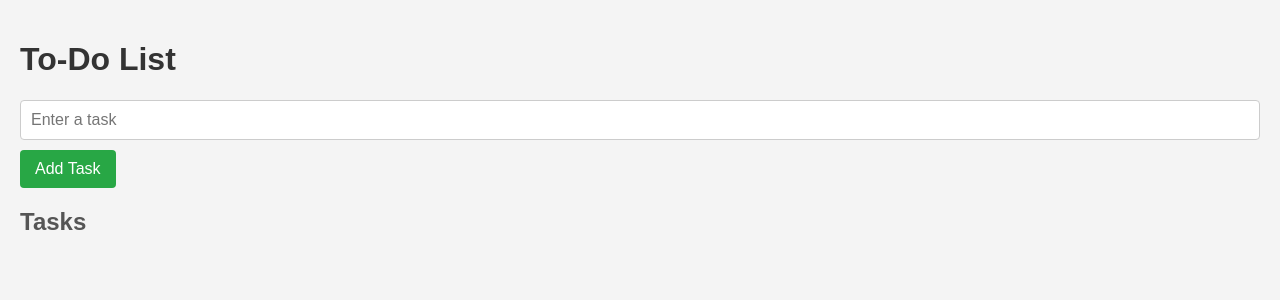
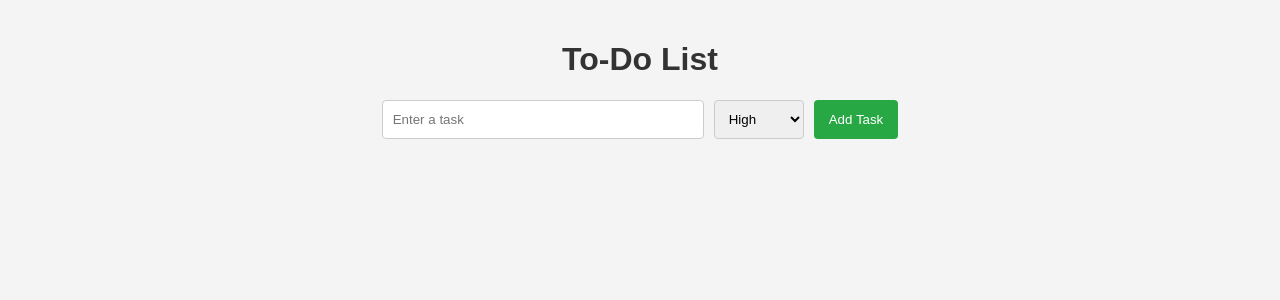
Before and after one commit to mirai-03/Simple-To-Do-List, a Flask app: page / in a window 1280 px wide. Shown: the top 300 px of the page. Run offline with Flask 3, Linux system fonts and the light colour scheme; data that the repository does not hold is empty.

Commit message:
Adding Priority to Task

```diff
--- a/app.py
+++ b/app.py
@@ -1,10 +1,17 @@
 from flask import Flask, jsonify, request, render_template
 from dataStructures import LinkedList, Queue
+import heapq
 
 app = Flask(__name__)
 
 task_list = LinkedList()
 priority_queue = Queue()
+
+priority_map = {
+    'high': 1,
+    'medium': 2,
+    'low': 3
+}
 
 @app.route('/')
 def home():
@@ -18,23 +25,23 @@ def get_tasks():
 @app.route('/tasks', methods=['POST'])
 def add_task():
     task = request.json.get('task')
-    if task:
-        task_list.add_task(task)
-        priority_queue.enqueue(task)  # Add to queue for prioritization
+    priority = request.json.get('priority')
+
+    if task and priority in priority_map:
+        task_list.add_task((task, priority))
+        priority_queue.enqueue((priority_map[priority], task))
         return jsonify({"message": "Task added!"}), 201
-    return jsonify({"error": "Task is required!"}), 400
+    return jsonify({"error": "Task and valid priority required!"}), 400
 
 @app.route('/tasks/<task>', methods=['DELETE'])
 def delete_task(task):
     task_list.remove_task(task)
+    priority_queue.remove_task(task)
     return jsonify({"message": "Task removed!"})
 
-@app.route('/prioritize', methods=['POST'])
-def prioritize_task():
-    if not priority_queue.is_empty():
-        highest_priority_task = priority_queue.dequeue()
-        return jsonify({"prioritized_task": highest_priority_task})
-    return jsonify({"message": "No tasks to prioritize!"}), 404
+@app.route('/prioritized-tasks', methods=['GET'])
+def get_prioritized_tasks():
+    return jsonify(priority_queue.get_tasks())
 
 if __name__ == '__main__':
     app.run(debug=True)
--- a/dataStructures.py
+++ b/dataStructures.py
@@ -1,64 +1,62 @@
-class Node:
-    def __init__(self, task):
-        self.task = task
-        self.next = None
+import heapq
 
 class LinkedList:
+    class Node:
+        def __init__(self, data):
+            self.data = data
+            self.next = None
+
     def __init__(self):
         self.head = None
-        self.tail = None
 
     def add_task(self, task):
-        new_node = Node(task)
+        new_node = self.Node(task)
         if not self.head:
             self.head = new_node
-            self.tail = new_node
         else:
-            self.tail.next = new_node
-            self.tail = new_node
+            current = self.head
+            while current.next:
+                current = current.next
+            current.next = new_node
 
     def remove_task(self, task):
         if not self.head:
-            return
-
-        if self.head.task == task:
+            return False
+        if self.head.data[0] == task:
             self.head = self.head.next
-            return
-
+            return True
         current = self.head
-        while current.next:
-            if current.next.task == task:
-                current.next = current.next.next
-                if not current.next:
-                    self.tail = current  # Update tail if needed
-                return
+        while current.next and current.next.data[0] != task:
             current = current.next
+        if current.next:
+            current.next = current.next.next
+            return True
+        return False
 
     def get_tasks(self):
         tasks = []
         current = self.head
         while current:
-            tasks.append(current.task)
+            tasks.append(current.data)
             current = current.next
         return tasks
 
+
 class Queue:
     def __init__(self):
-        self.items = []
+        self.queue = []
 
-    def enqueue(self, task):
-        self.items.append(task)
+    def enqueue(self, item):
+        heapq.heappush(self.queue, item)
 
     def dequeue(self):
-        if not self.is_empty():
-            return self.items.pop(0)
+        if self.queue:
+            return heapq.heappop(self.queue)
+        return None
 
-    def is_empty(self):
-        return len(self.items) == 0
-
-    def peek(self):
-        if not self.is_empty():
-            return self.items[0]
+    def remove_task(self, task):
+        self.queue = [item for item in self.queue if item[1] != task]
+        heapq.heapify(self.queue)
 
     def get_tasks(self):
-        return self.items
+        return sorted(self.queue)
--- a/static/style.css
+++ b/static/style.css
@@ -1,5 +1,3 @@
-/* styles.css */
-
 body {
     font-family: Arial, sans-serif;
     background-color: #f4f4f4;
@@ -8,56 +6,59 @@ body {
 }
 
 h1 {
+    text-align: center;
     color: #333;
 }
 
-h2 {
-    color: #555;
+#task-form {
+    display: flex;
+    justify-content: center;
+    margin-bottom: 20px;
 }
 
-#taskInput {
-    width: calc(100% - 22px); /* Full width minus padding and border */
+#task-input {
     padding: 10px;
     border: 1px solid #ccc;
     border-radius: 4px;
-    margin-bottom: 10px;
-    font-size: 16px;
+    width: 300px;
+    margin-right: 10px;
 }
 
-#addTaskBtn {
+#priority-select {
+    padding: 10px;
+    border: 1px solid #ccc;
+    border-radius: 4px;
+    margin-right: 10px;
+}
+
+button {
     padding: 10px 15px;
-    background-color: #28a745; /* Green */
+    background-color: #28a745;
     color: white;
     border: none;
     border-radius: 4px;
     cursor: pointer;
-    font-size: 16px;
 }
 
-#addTaskBtn:hover {
-    background-color: #218838; /* Darker green on hover */
+button:hover {
+    background-color: #218838;
 }
 
-ul {
+#task-list {
     list-style-type: none;
     padding: 0;
 }
 
-li {
-    cursor: pointer;
+#task-list li {
+    background-color: white;
     margin: 5px 0;
     padding: 10px;
-    background-color: white;
     border: 1px solid #ccc;
     border-radius: 4px;
+    cursor: pointer;
     transition: background-color 0.3s;
 }
 
-li:hover {
-    background-color: #e9ecef; /* Light gray on hover */
+#task-list li:hover {
+    background-color: #f1f1f1;
 }
-
-.error {
-    color: red;
-    margin-top: 10px;
-}
--- a/templates/index.html
+++ b/templates/index.html
@@ -4,90 +4,63 @@
     <meta charset="UTF-8">
     <meta name="viewport" content="width=device-width, initial-scale=1.0">
     <title>To-Do List</title>
-    <style>
-        body {
-            font-family: Arial, sans-serif;
-        }
-        #taskInput {
-            margin-bottom: 10px;
-        }
-        ul {
-            list-style-type: none;
-            padding: 0;
-        }
-        li {
-            cursor: pointer;
-            margin: 5px 0;
-            padding: 5px;
-            border: 1px solid #ccc;
-            border-radius: 4px;
-        }
-        li:hover {
-            background-color: #f0f0f0;
-        }
-    </style>
-    <link rel="stylesheet" href="../static/style.css">
+    <link rel="stylesheet" href="../static/style.css"/>
 </head>
 <body>
+
     <h1>To-Do List</h1>
-    <input type="text" id="taskInput" placeholder="Enter a task">
-    <button id="addTaskBtn">Add Task</button>
-    <h2>Tasks</h2>
-    <ul id="taskList"></ul>
+
+    <form id="task-form">
+        <input type="text" id="task-input" placeholder="Enter a task" required>
+        <select id="priority-select">
+            <option value="high">High</option>
+            <option value="medium">Medium</option>
+            <option value="low">Low</option>
+        </select>
+        <button type="submit">Add Task</button>
+    </form>
+
+    <ul id="task-list"></ul>
 
     <script>
-        const taskListElement = document.getElementById('taskList');
-        const taskInput = document.getElementById('taskInput');
+        document.getElementById('task-form').addEventListener('submit', async function(event) {
+            event.preventDefault();
 
-        // Function to fetch and display tasks
-        async function fetchTasks() {
-            const response = await fetch('/tasks');
+            const task = document.getElementById('task-input').value;
+            const priority = document.getElementById('priority-select').value;
+
+            const response = await fetch('/tasks', {
+                method: 'POST',
+                headers: { 'Content-Type': 'application/json' },
+                body: JSON.stringify({ task, priority })
+            });
+
+            if (response.ok) {
+                location.reload();
+            } else {
+                alert('Error adding task');
+            }
+        });
+
+        async function loadTasks() {
+            const response = await fetch('/prioritized-tasks');
             const tasks = await response.json();
-            renderTasks(tasks);
-        }
+            const taskList = document.getElementById('task-list');
+            taskList.innerHTML = '';
 
-        // Function to render tasks in the UI
-        function renderTasks(tasks) {
-            taskListElement.innerHTML = '';
-            tasks.forEach(task => {
+            tasks.forEach(([priority, task]) => {
                 const li = document.createElement('li');
-                li.textContent = task;
-                li.addEventListener('click', () => {
-                    deleteTask(task);
+                li.textContent = `${task} (Priority: ${priority})`;
+                li.addEventListener('click', async () => {
+                    await fetch(`/tasks/${task}`, { method: 'DELETE' });
+                    location.reload();
                 });
-                taskListElement.appendChild(li);
+                taskList.appendChild(li);
             });
         }
 
-        // Function to add a task
-        async function addTask() {
-            const task = taskInput.value.trim();
-            if (task) {
-                await fetch('/tasks', {
-                    method: 'POST',
-                    headers: {
-                        'Content-Type': 'application/json'
-                    },
-                    body: JSON.stringify({ task })
-                });
-                taskInput.value = '';
-                fetchTasks(); // Refresh the task list
-            }
-        }
+        loadTasks();
+    </script>
 
-        // Function to delete a task
-        async function deleteTask(task) {
-            await fetch(`/tasks/${encodeURIComponent(task)}`, {
-                method: 'DELETE'
-            });
-            fetchTasks(); // Refresh the task list
-        }
-
-        // Event listener for the Add Task button
-        document.getElementById('addTaskBtn').addEventListener('click', addTask);
-
-        // Initial fetch to load tasks
-        fetchTasks();
-    </script>
 </body>
 </html>
```
